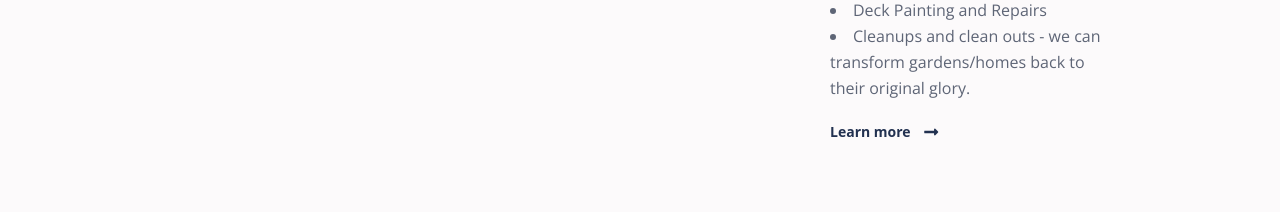
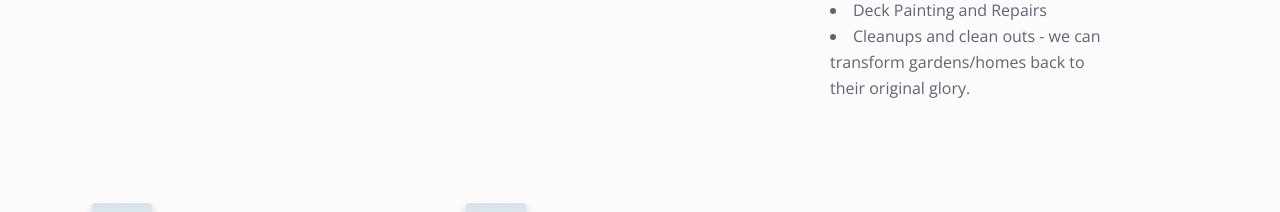
Before and after one commit to woondrous-web-design/demo.github.io, an Angular app: page / in a window 1280 px wide. Shown: the part 1480-1692 px from the top of the page. Built offline with nearby package versions, Linux system fonts and the light colour scheme.

Commit message:
remove learn more

```diff
--- a/src/app/app.component.html
+++ b/src/app/app.component.html
@@ -125,9 +125,9 @@
                 their original glory.
               </li>
             </p>
-            <a class="read-more no-line" href="#"
+            <!-- <a class="read-more no-line" href="#"
               >Learn more <span class="fas fa-long-arrow-alt-right"></span
-            ></a>
+            ></a> -->
           </div>
         </div>
       </div>
```
